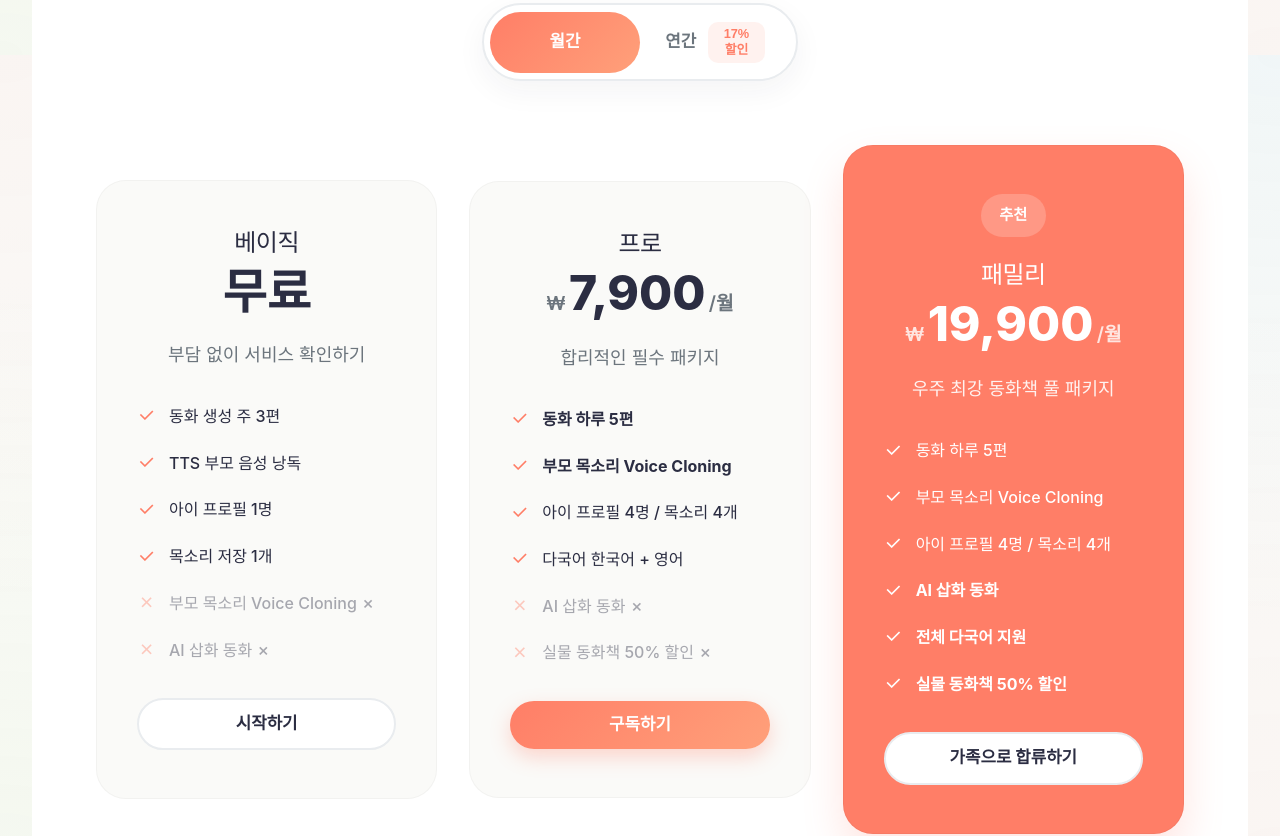
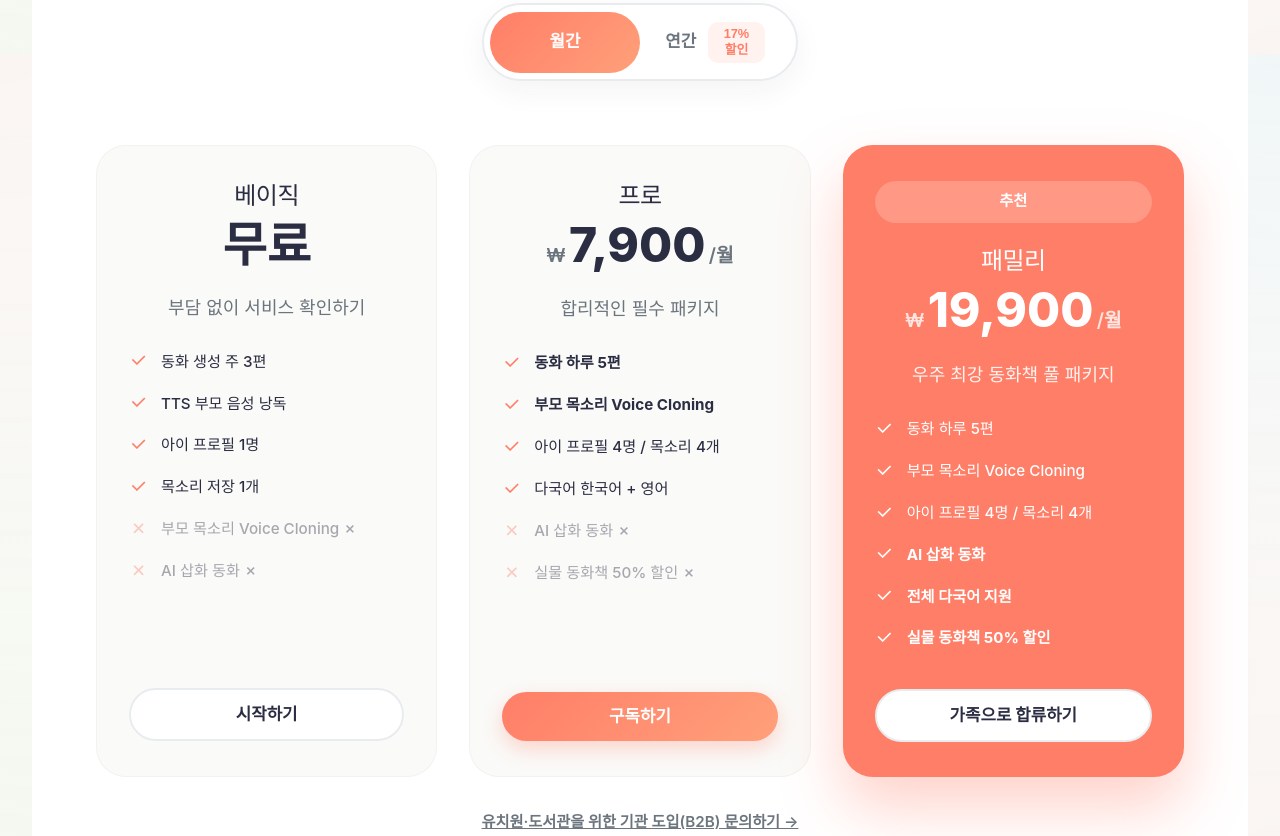
Before and after one commit to cntrole2026-coder/phodong-web, a plain HTML site: page index.html in a window 1280 px wide. Shown: the part 3945-4781 px from the top of the page. Drawn offline with nearby package versions, Linux system fonts and the light colour scheme; a web font is replaced by a local one.

Commit message:
Add files via upload

```diff
--- a/styles.css
+++ b/styles.css
@@ -643,16 +643,18 @@
     display: grid;
     grid-template-columns: repeat(3, 1fr);
     gap: 2rem;
-    align-items: center;
+    align-items: stretch;
 }
 
 .pricing-card {
     background: var(--bg-color);
     border-radius: 30px;
-    padding: 3rem 2.5rem;
+    padding: 2.2rem 2rem;
     text-align: center;
     border: 1px solid rgba(0, 0, 0, 0.03);
     transition: var(--transition);
+    display: flex;
+    flex-direction: column;
 }
 
 .pricing-card:hover {
@@ -662,12 +664,12 @@
 .pricing-card.popular {
     background: var(--primary);
     color: var(--white);
-    transform: scale(1.05);
-    box-shadow: 0 20px 40px rgba(255, 126, 103, 0.2);
+    box-shadow: 0 30px 60px rgba(255, 126, 103, 0.35);
+    border: none;
 }
 
 .pricing-card.popular:hover {
-    transform: scale(1.05) translateY(-10px);
+    transform: translateY(-10px);
 }
 
 .pricing-header h3 {
@@ -710,16 +712,18 @@
 
 .pricing-features {
     list-style: none;
-    margin: 2rem 0;
+    margin: 1.5rem 0;
     text-align: left;
+    flex: 1;
 }
 
 .pricing-features li {
-    margin-bottom: 1rem;
+    margin-bottom: 0.7rem;
     display: flex;
     align-items: center;
     gap: 0.8rem;
     font-weight: 500;
+    font-size: 0.95rem;
 }
 
 .pricing-features li i {
```
